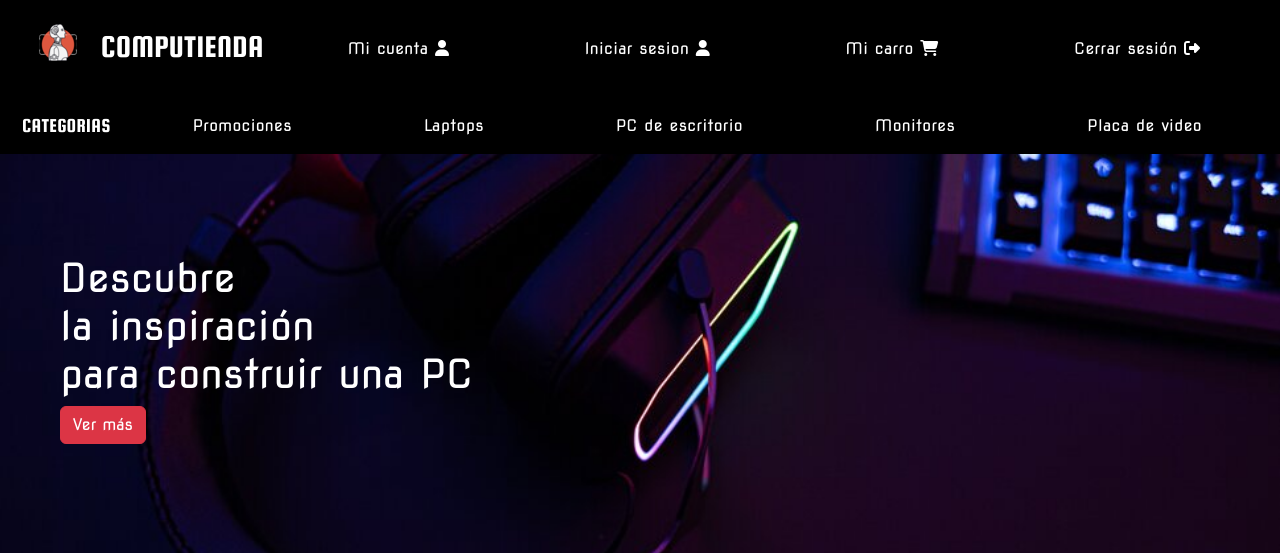
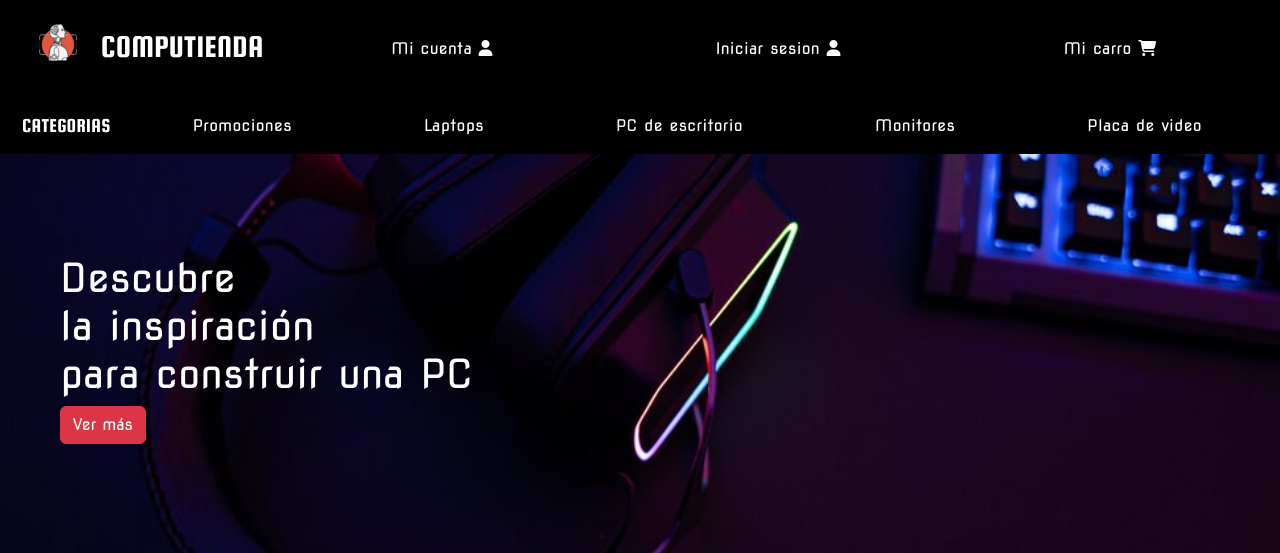
Before and after one commit to lualzugaray/Computienda, a PHP site: page /Computienda/index.php in a window 1280 px wide. Shown: the top 553 px of the page. Run offline with PHP 8.4, Linux system fonts and the light colour scheme; data comes from the database, SQL or seed files in the repository; some libraries are stand-ins or nearby versions.

Commit message:
Solo aparece Cerrar sesion si hay una sesion iniciada

```diff
--- a/computienda/nav.php
+++ b/computienda/nav.php
@@ -22,9 +22,13 @@
                         <li class="nav-item">
                             <a class="nav-link" href="http://localhost/Computienda/computienda/miCarro.php">Mi carro <i class="fa fa-shopping-cart"></i></a>
                         </li>
-                        <li class="nav-item">
-                            <a class="nav-link" href="controlador/logoutLogica.php">Cerrar sesión <i class="fa fa-sign-out"></i></a>
-                        </li>
+                        <?php
+                            if(isset($_SESSION["nombre"])){
+                                echo"<li class='nav-item'>
+                                    <a class='nav-link' href='controlador/logoutLogica.php'>Cerrar sesión
+                                    <i class='fa fa-sign-out'></i></a>
+                                    </li>";}
+                        ?>
                     </ul>
                 </div>
 
```
